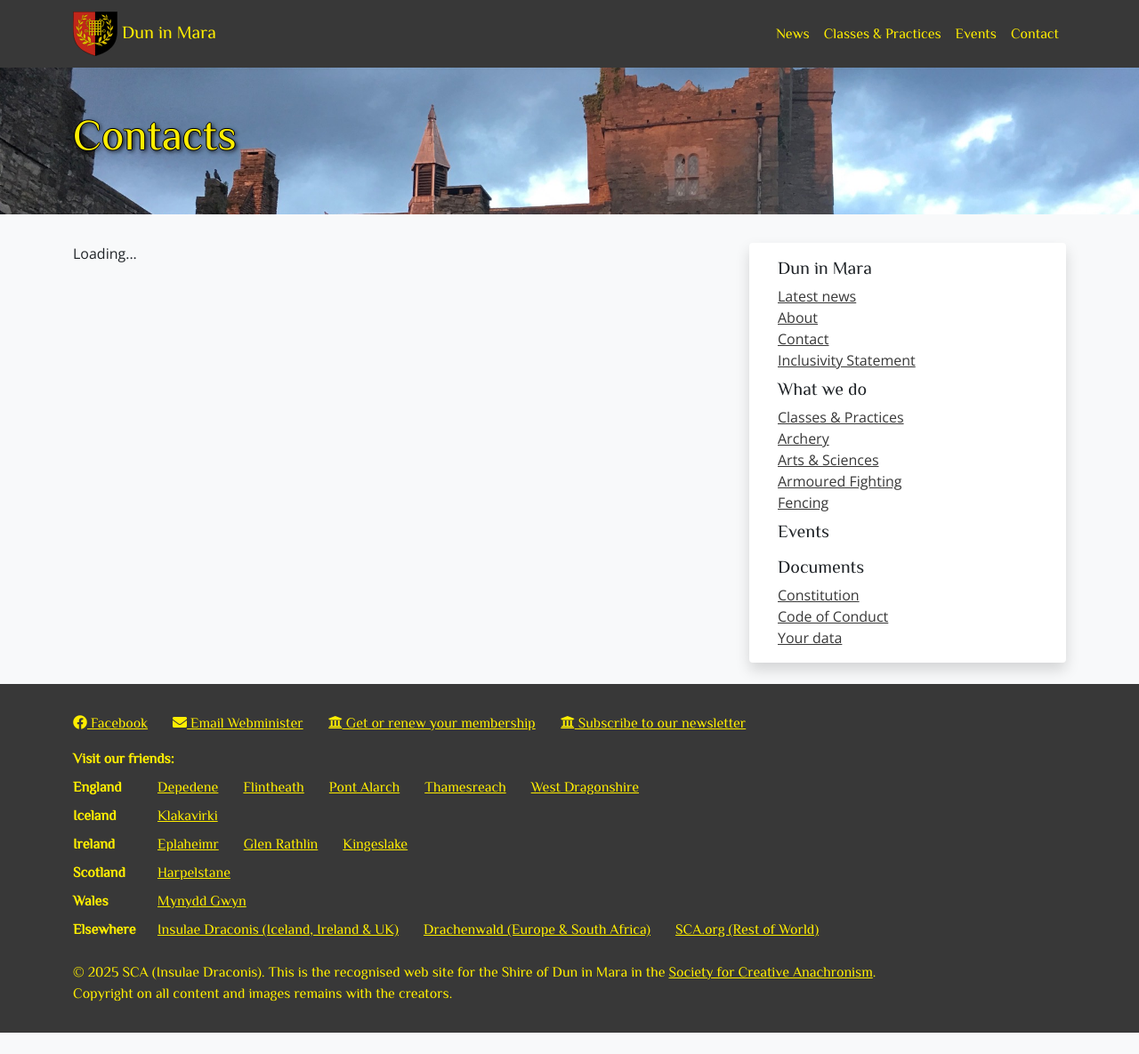
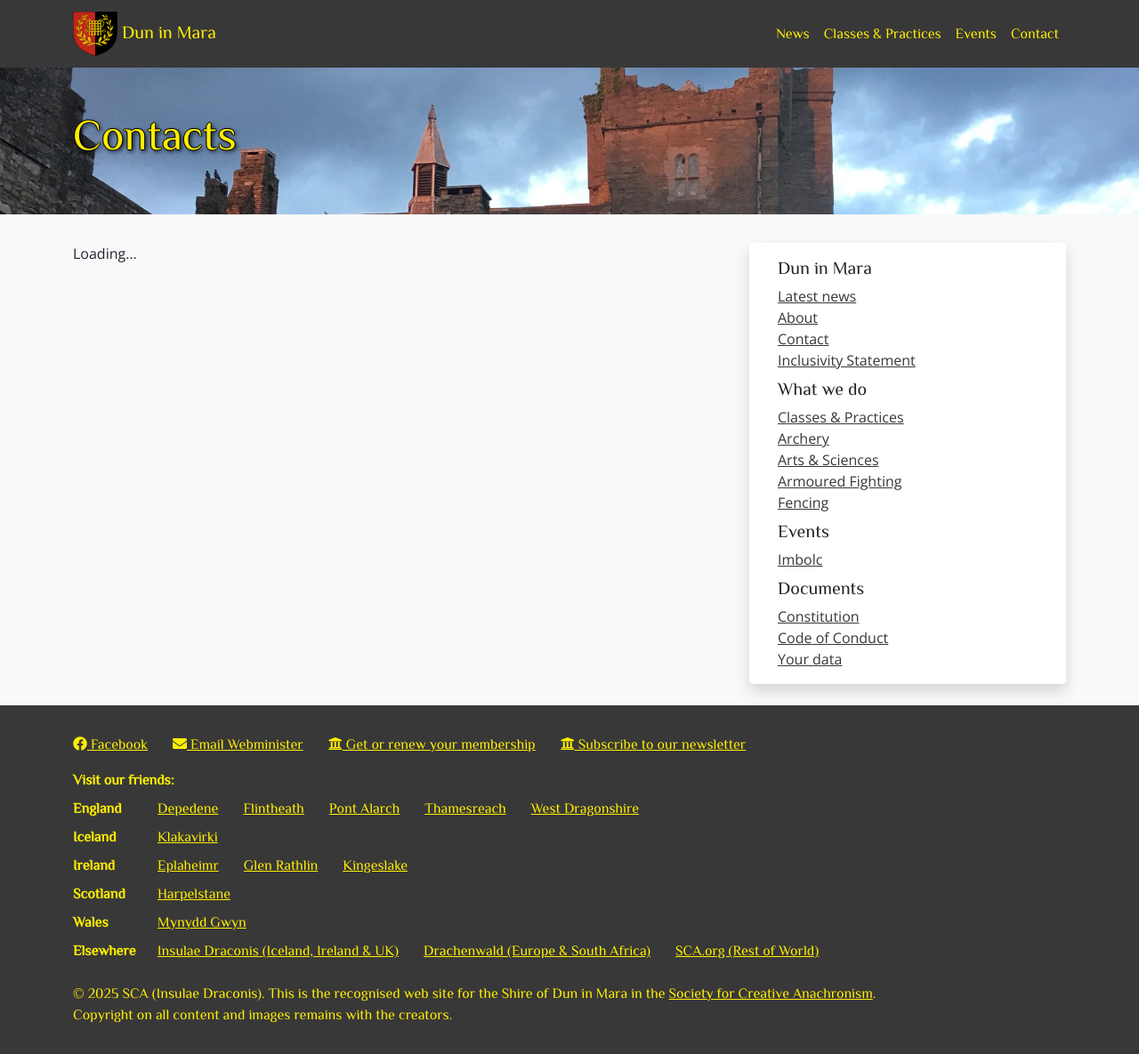
Before and after one commit to drachenwald/dun-in-mara, a Jekyll site: the page built from contact.md, in a window 1280 px wide. Shown: the whole page at 89% size. Built offline with Jekyll 4.4.1, drawn with Linux system fonts in a browser that asks for light colours; comment, search, counter and statistics services are not loaded; before the commit the page ends 1161 px from its top, so only the background shows below that.

Commit message:
Imbolc to sidebar events

```diff
--- a/_includes/sidebar-default.html
+++ b/_includes/sidebar-default.html
@@ -13,7 +13,7 @@
       <li class="nav-item p-0"><a href="/historical-fencing">Fencing</a></li>
 
       <li class="nav-item pt-2"><h5>Events</h5></li>
-      <!-- <li class="nav-item p-0"><a href="/events/2025/feile-na-fhlaith/">Féile an Fhlaith</a></li> -->
+      <li class="nav-item p-0"><a href="/events/2026/imbolc/">Imbolc</a></li>
       <!-- <li class="nav-item p-0"><a href="/events/2025/strawberry-raid-iv/">Strawberry Raid IV</a></li> -->
       <!-- <li class="nav-item p-0"><a href="/events/2025/duck-too/">Duck Too!</a></li> -->
 
```
